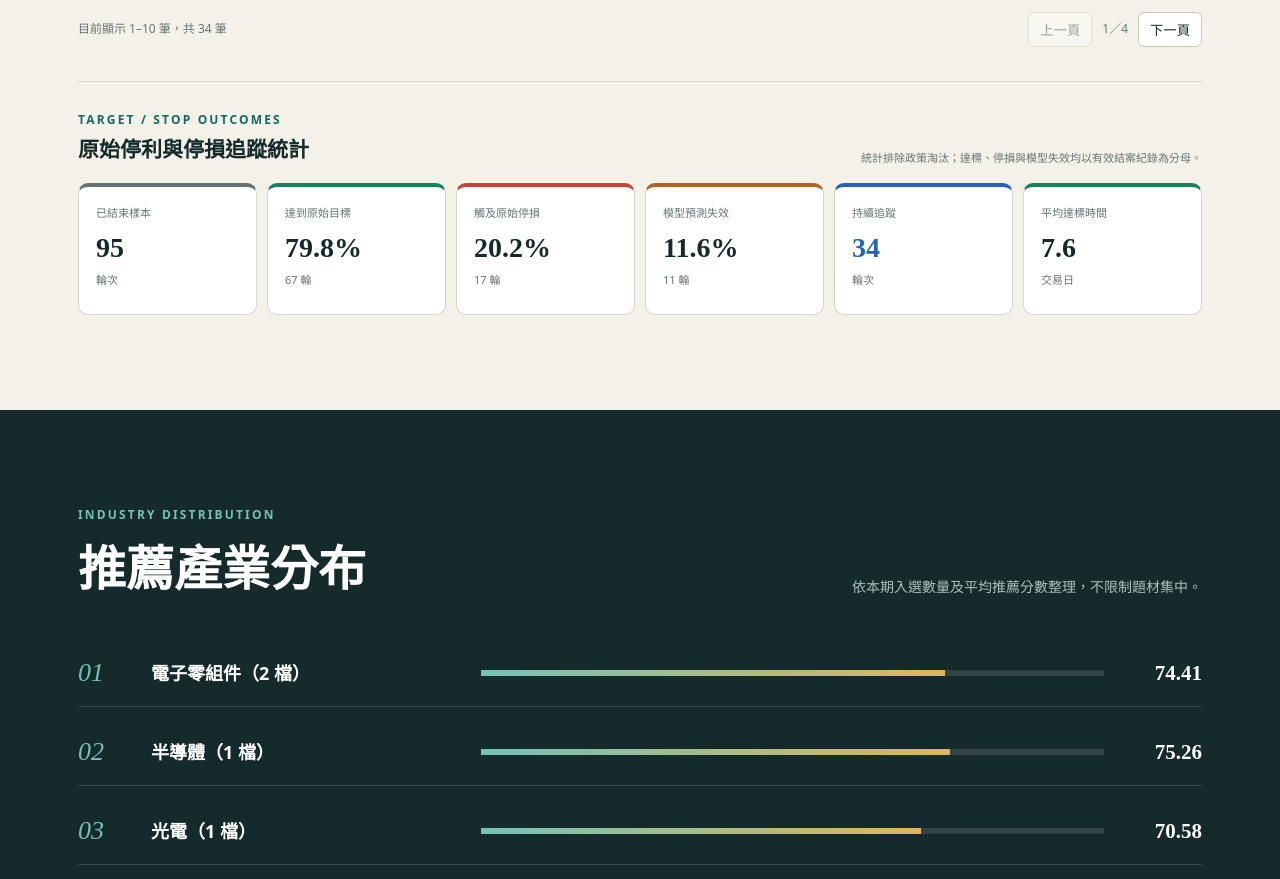
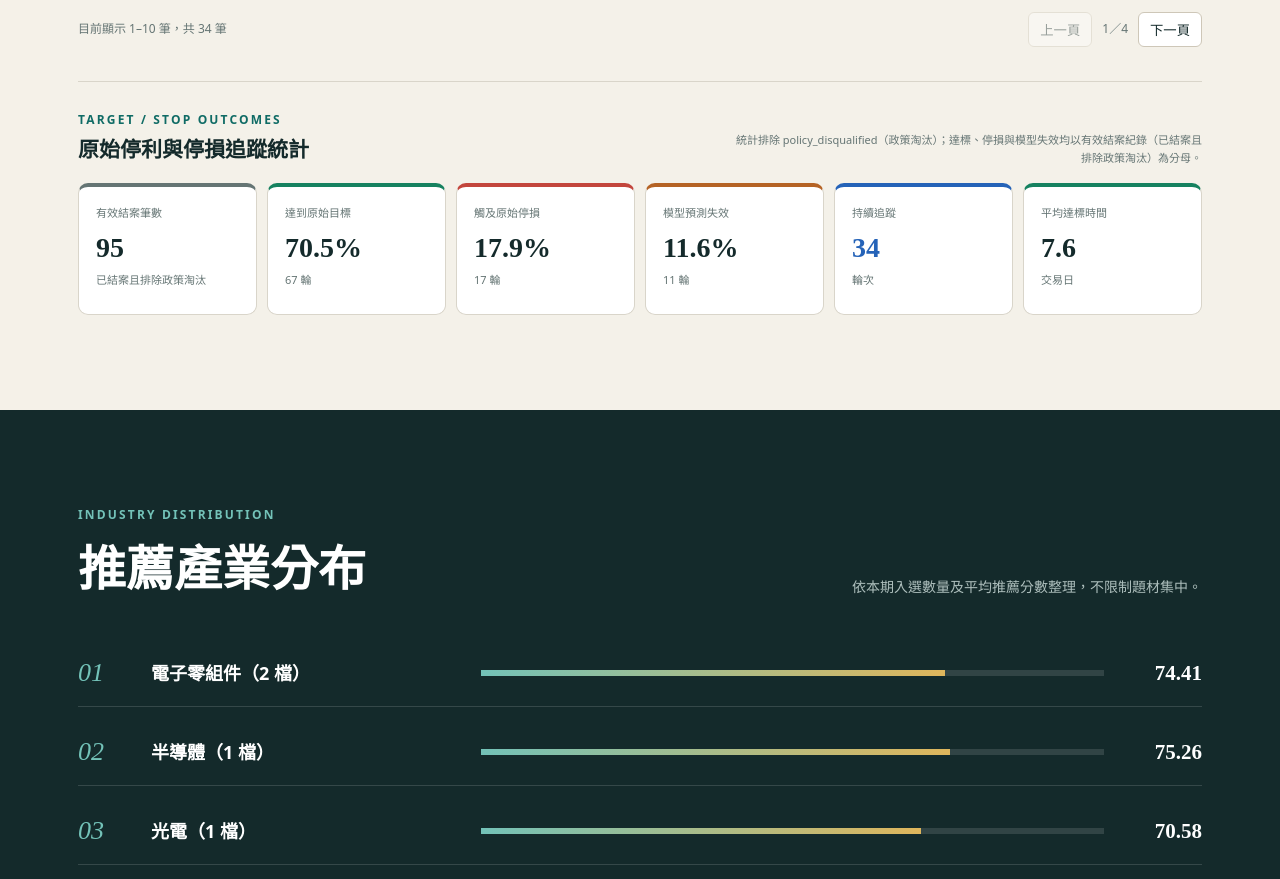
Before and after one commit to jerry171897/Stock-trend-selection-lab, a plain HTML site: page index.html in a window 1280 px wide. Shown: the part 2488-3367 px from the top of the page. Drawn offline with Linux system fonts and the light colour scheme.

Commit message:
Update recommendation page for 2026-10-16

```diff
--- a/app.js
+++ b/app.js
@@ -579,15 +579,22 @@
   const targetReached = statisticalClosedTracking.filter(row => row.status === "target_reached");
   const stopTriggered = statisticalClosedTracking.filter(row => row.status === "stop_triggered");
   const modelExpired = statisticalClosedTracking.filter(row => row.status === "model_expired");
-  const outcomeTracking = statisticalClosedTracking.filter(row =>
-    row.status === "target_reached" || row.status === "stop_triggered"
-  );
-  const trackingRate = count => outcomeTracking.length
-    ? `${(count / outcomeTracking.length * 100).toFixed(1)}%`
-    : "—";
-  const closedRate = count => statisticalClosedTracking.length
-    ? `${(count / statisticalClosedTracking.length * 100).toFixed(1)}%`
-    : "—";
+  const outcomeRates = statisticalClosedTracking.length
+    ? (() => {
+        const denominator = statisticalClosedTracking.length;
+        const counts = [targetReached.length, stopTriggered.length, modelExpired.length];
+        const rawRates = counts.map(count => count / denominator * 100);
+        const displayRates = rawRates.map(rate => Number(rate.toFixed(1)));
+        if (counts.reduce((sum, count) => sum + count, 0) === denominator) {
+          displayRates[2] = Number((displayRates[2] + 100 - displayRates.reduce((sum, rate) => sum + rate, 0)).toFixed(1));
+        }
+        return {
+          target: `${displayRates[0]}%`,
+          stop: `${displayRates[1]}%`,
+          expired: `${displayRates[2]}%`
+        };
+      })()
+    : { target: "—", stop: "—", expired: "—" };
   const setTrackingStat = (name, value) => {
     const element = document.querySelector(`[data-tracking-stat="${name}"]`);
     if (element) element.textContent = value;
@@ -596,11 +603,11 @@
     ? targetReached.reduce((sum, row) => sum + Number(row.trading_days || 0), 0) / targetReached.length
     : null;
   setTrackingStat("closed", statisticalClosedTracking.length);
-  setTrackingStat("target-rate", trackingRate(targetReached.length));
+  setTrackingStat("target-rate", outcomeRates.target);
   setTrackingStat("target-count", `${targetReached.length} 輪`);
-  setTrackingStat("stop-rate", trackingRate(stopTriggered.length));
+  setTrackingStat("stop-rate", outcomeRates.stop);
   setTrackingStat("stop-count", `${stopTriggered.length} 輪`);
-  setTrackingStat("expired-rate", closedRate(modelExpired.length));
+  setTrackingStat("expired-rate", outcomeRates.expired);
   setTrackingStat("expired-count", `${modelExpired.length} 輪`);
   setTrackingStat("active", trackingRows.length - closedTracking.length);
   setTrackingStat("average-days", averageTargetDays === null ? "—" : averageTargetDays.toFixed(1));
--- a/index.html
+++ b/index.html
@@ -112,6 +112,7 @@
             <option value="target_reached">已達原始目標</option>
             <option value="stop_triggered">已跌破原始停損</option>
             <option value="model_expired">模型預測失效</option>
+            <option value="policy_disqualified">政策淘汰</option>
           </select>
         </label>
         <label>
@@ -145,10 +146,10 @@
             <p class="eyebrow">TARGET / STOP OUTCOMES</p>
             <h3 id="tracking-statistics-title">原始停利與停損追蹤統計</h3>
           </div>
-          <p>統計排除政策淘汰；達標、停損與模型失效均以有效結案紀錄為分母。</p>
+          <p>統計排除 policy_disqualified（政策淘汰）；達標、停損與模型失效均以有效結案紀錄（已結案且排除政策淘汰）為分母。</p>
         </div>
         <div class="tracking-stat-grid">
-          <article class="tracking-stat-card neutral"><span>已結束樣本</span><strong data-tracking-stat="closed">0</strong><small>輪次</small></article>
+          <article class="tracking-stat-card neutral"><span>有效結案筆數</span><strong data-tracking-stat="closed">0</strong><small>已結案且排除政策淘汰</small></article>
           <article class="tracking-stat-card success"><span>達到原始目標</span><strong data-tracking-stat="target-rate">—</strong><small data-tracking-stat="target-count">0 輪</small></article>
           <article class="tracking-stat-card danger"><span>觸及原始停損</span><strong data-tracking-stat="stop-rate">—</strong><small data-tracking-stat="stop-count">0 輪</small></article>
           <article class="tracking-stat-card warning"><span>模型預測失效</span><strong data-tracking-stat="expired-rate">—</strong><small data-tracking-stat="expired-count">0 輪</small></article>
```
Also changed, not shown: institutional-v4-20d/app.js (+19 -12 lines), institutional-v4-20d/index.html (+3 -2 lines).
